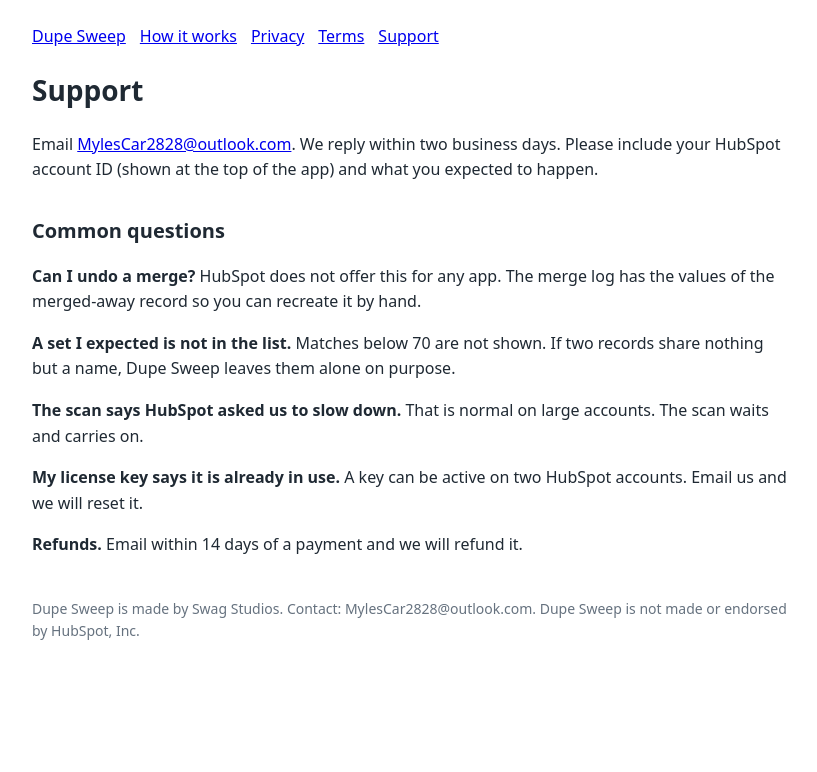
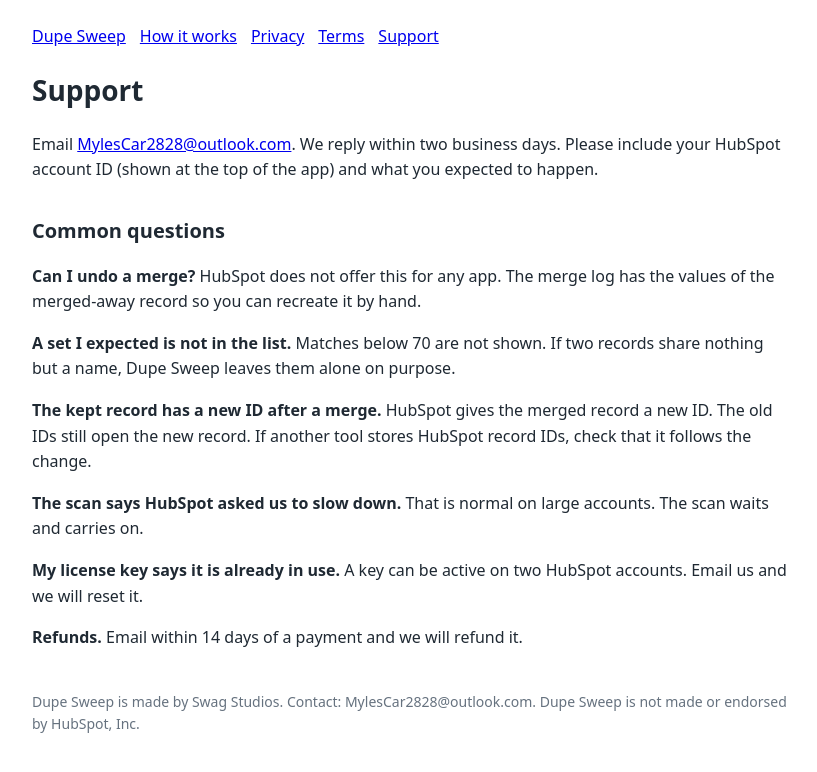
Before and after one commit to Myzles/dupe-sweep, a plain HTML site: page support.html in a window 1280 px wide. Shown: the whole page, without its empty margins (228-1045 px from the left). Drawn offline with Linux system fonts and the light colour scheme.

Commit message:
support FAQ: new record id after merge

```diff
--- a/support.html
+++ b/support.html
@@ -6,6 +6,7 @@ table{border-collapse:collapse;width:100%}td,th{border-bottom:1px solid #dde2e8;
 <h2>Common questions</h2>
 <p><b>Can I undo a merge?</b> HubSpot does not offer this for any app. The merge log has the values of the merged-away record so you can recreate it by hand.</p>
 <p><b>A set I expected is not in the list.</b> Matches below 70 are not shown. If two records share nothing but a name, Dupe Sweep leaves them alone on purpose.</p>
+<p><b>The kept record has a new ID after a merge.</b> HubSpot gives the merged record a new ID. The old IDs still open the new record. If another tool stores HubSpot record IDs, check that it follows the change.</p>
 <p><b>The scan says HubSpot asked us to slow down.</b> That is normal on large accounts. The scan waits and carries on.</p>
 <p><b>My license key says it is already in use.</b> A key can be active on two HubSpot accounts. Email us and we will reset it.</p>
 <p><b>Refunds.</b> Email within 14 days of a payment and we will refund it.</p><p style="margin-top:40px;color:#66727f;font-size:14px">Dupe Sweep is made by Swag Studios. Contact: MylesCar2828@outlook.com. Dupe Sweep is not made or endorsed by HubSpot, Inc.</p></body></html>
```
